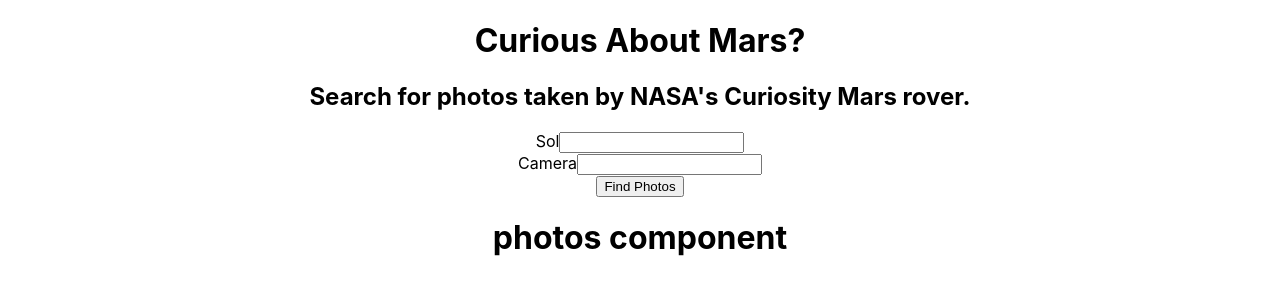
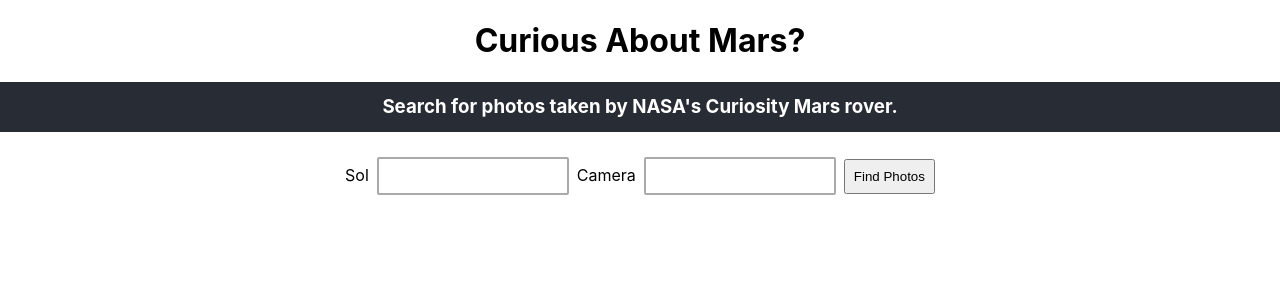
Before and after one commit to allisonkadel/mars-photo-search, a React (Create React App) app in the folder mars-photo-search-client/: page / in a window 1280 px wide. Shown: the top 300 px of the page. Built offline with nearby package versions, Linux system fonts and the light colour scheme.

Commit message:
add styling to Search Form

```diff
--- a/mars-photo-search-client/src/App.js
+++ b/mars-photo-search-client/src/App.js
@@ -7,7 +7,6 @@
     return (
       <div className="App">
         <h1>Curious About Mars?</h1>
-        <h2>Search for photos taken by NASA's Curiosity Mars rover.</h2>
         <SearchForm />
       </div>
     );
--- a/mars-photo-search-client/src/components/Photos.js
+++ b/mars-photo-search-client/src/components/Photos.js
@@ -10,7 +10,6 @@
   render() {
     return (
       <div>
-        <h1>photos component</h1>
         {this.renderPhotos(this.props.photos)}
       </div>
     )
--- /dev/null
+++ b/mars-photo-search-client/src/components/SearchForm.css
@@ -0,0 +1,48 @@
+.Search-form {
+  text-align: center;
+}
+
+.Form-header {
+    background-color: #282c34;
+    min-height: 50px;
+    display: flex;
+    flex-direction: column;
+    align-items: center;
+    justify-content: center;
+    /* font-size: calc(10px + 2vmin); */
+    color: white;
+  }
+
+  .Form-field {
+    display: inline;
+    margin: 0 0 1rem 0;
+  }
+
+  #Form {
+    max-width: 800px;
+    /* padding: 2rem; */
+    box-sizing: border-box;
+    display: inline-block;
+  }
+
+  label, input {
+    width: 15%;
+    padding: 0.5rem;
+    box-sizing: border-box;
+    /* justify-content: space-between; */
+    font-size: 1.0rem;
+  }
+
+  label {
+    text-align: center;
+    width: 15%;
+  }
+  input {
+    border: 2px solid #aaa;
+    border-radius: 2px;
+  }
+
+  button {
+    padding: 0.5rem;
+    margin: 0.5rem;
+  }
--- a/mars-photo-search-client/src/components/SearchForm.js
+++ b/mars-photo-search-client/src/components/SearchForm.js
@@ -1,5 +1,6 @@
 import React, { Component } from 'react';
 import Photos from './Photos';
+import './SearchForm.css';
 
 class SearchForm extends Component {
 
@@ -41,9 +42,10 @@
   render() {
     console.log(this.state)
     return (
-      <>
+      <div className='Search-form'>
+      <h3 className='Form-header'>Search for photos taken by NASA's Curiosity Mars rover.</h3>
       <form onSubmit={this.handleFormSubmit}>
-        <div>
+        <div className='Form-field'>
           <label>Sol</label>
           <input
             type='text'
@@ -51,7 +53,7 @@
             onChange={this.handleInputChange}
           />
         </div>
-        <div>
+        <div className='Form-field'>
           <label>Camera</label>
           <input
             type='text'
@@ -62,7 +64,7 @@
         <button type='submit'>Find Photos</button>
       </form>
       <Photos photos={this.state.photos}/>
-      </>
+      </div>
     )
   }
 }
```
